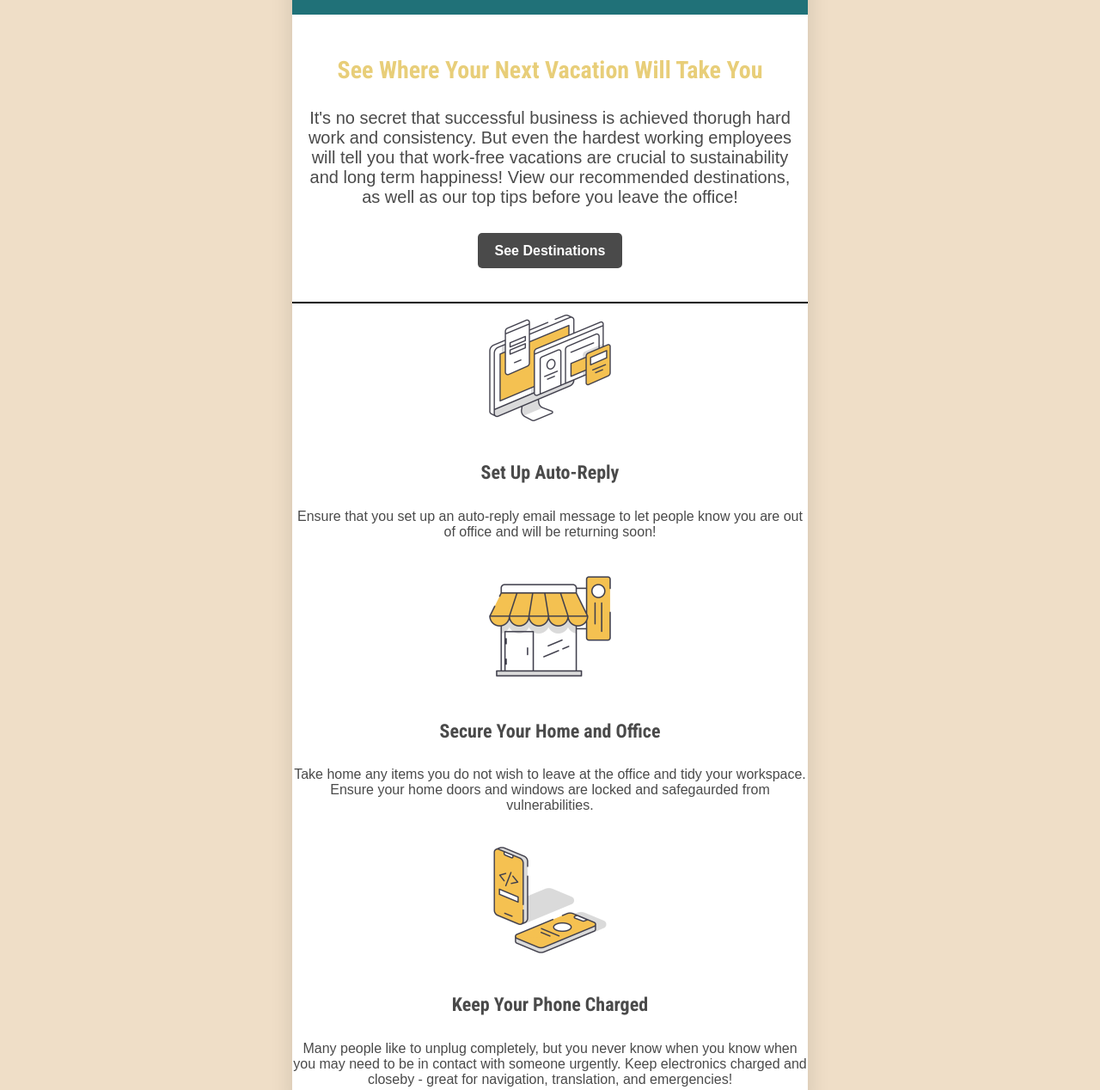
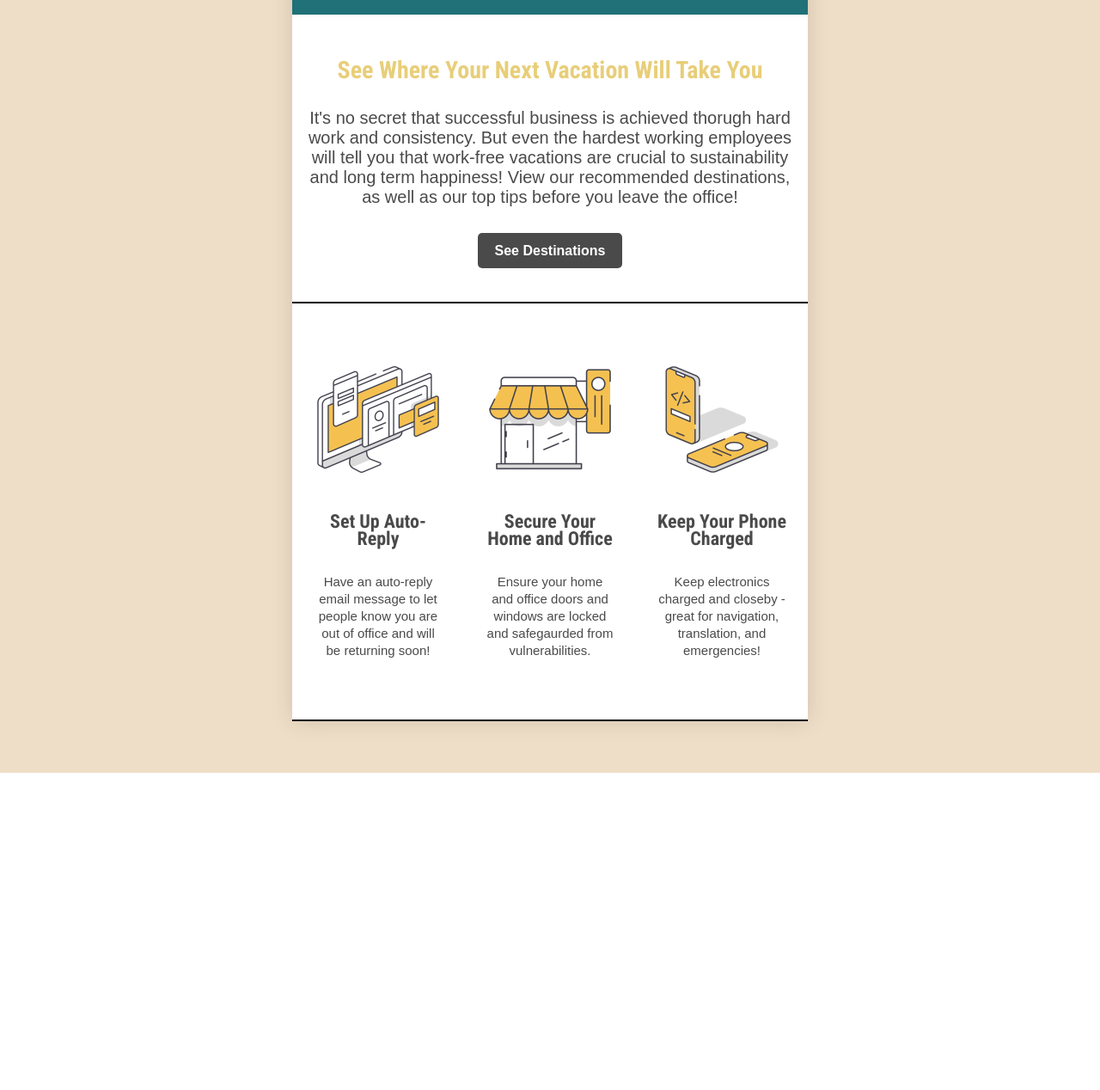
Before and after one commit to thompsontnmt/Email-Template, a plain HTML site: page index.html in a window 1280 px wide. Shown: the part 704-1972 px from the top of the page at 86% size. After the commit the page ends 1603 px from the top, so only its background shows below. Drawn offline with Linux system fonts and the light colour scheme.

Commit message:
new section

```diff
--- a/index.html
+++ b/index.html
@@ -66,6 +66,23 @@
 	h4 {
 		font-family: 'Roboto Condensed', sans-serif;
 		font-size: 22px;
+	}
+	.three-columns {
+		font-size: 0;
+		padding: 35px 0 20px;
+	}
+	.three-columns .column {
+		width: 100%;
+		max-width: 200px;
+		display: inline-block;
+		vertical-align: top;
+	}
+	.three-columns .padding {
+		padding: 25px;
+	}
+	.three-columns .content {
+		font-size: 15px;
+		line-height: 20px;
 	}
 
 </style>
@@ -147,7 +164,7 @@
 
 				<table class="column">
 					<tr>
-						<td class="padding"></td>
+						<td class="padding">
 							<table class="content">
 								<tr>
 									<td>
@@ -157,10 +174,11 @@
 								<tr>
 									<td style="padding: 5px 0 10px;">
 										<h4>Set Up Auto-Reply</h4>
-										<p>Ensure that you set up an auto-reply email message to let people know you are out of office and will be returning soon!</p>
+										<p>Have an auto-reply email message to let people know you are out of office and will be returning soon!</p>
 									</td>
 								</tr>
 							</table>
+							</td>
 					</tr>
 				</table>
 
@@ -176,7 +194,7 @@
 								<tr>
 									<td style="padding: 5px 0 10px;">
 										<h4>Secure Your Home and Office</h4>
-										<p>Take home any items you do not wish to leave at the office and tidy your workspace. Ensure your home doors and windows are locked and safegaurded from vulnerabilities.</p>
+										<p>Ensure your home and office doors and windows are locked and safegaurded from vulnerabilities.</p>
 									</td>
 								</tr>
 							</table>
@@ -196,7 +214,7 @@
 								<tr>
 									<td style="padding: 5px 0 10px;">
 										<h4>Keep Your Phone Charged</h4>
-										<p>Many people like to unplug completely, but you never know when you know when you may need to be in contact with someone urgently. Keep electronics charged and closeby - great for navigation, translation, and emergencies!</p>
+										<p> Keep electronics charged and closeby - great for navigation, translation, and emergencies!</p>
 									</td>
 								</tr>
 							</table>
@@ -210,7 +228,9 @@
 	</td>
 </tr>
 <!-- BORDER -->
-
+<tr>
+	<td height="2" style="background-color:#000 ;"></td>
+</tr>
 <!-- TWO COLUMN SECTION -->
 
 <!-- FOOTER SECTION -->
```
